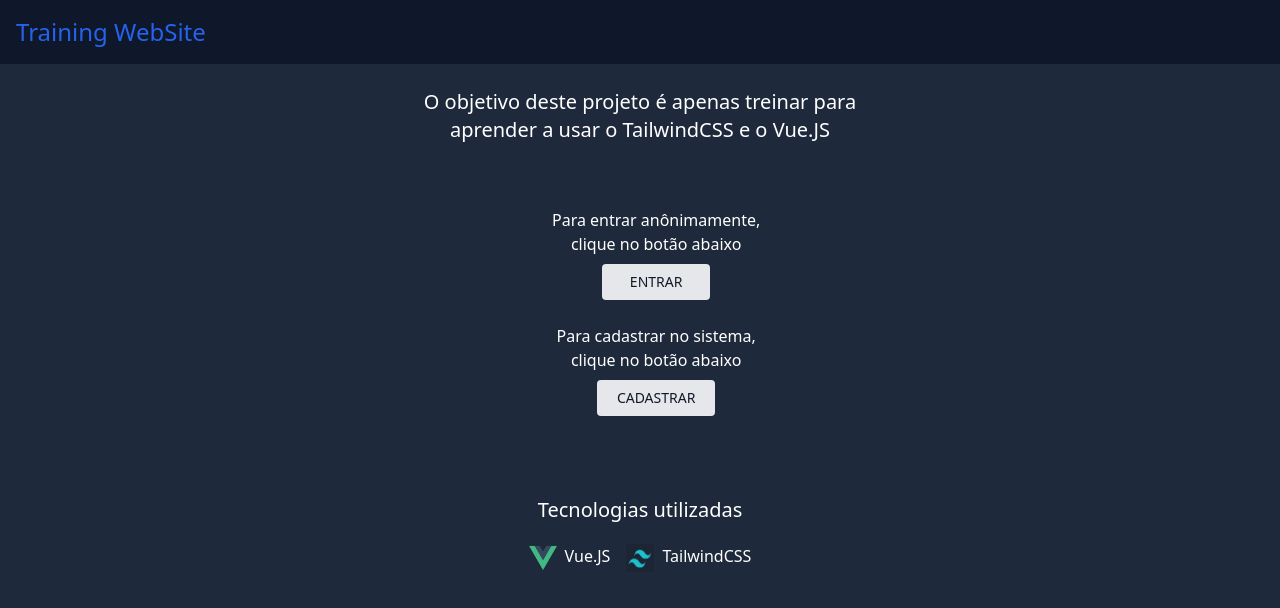
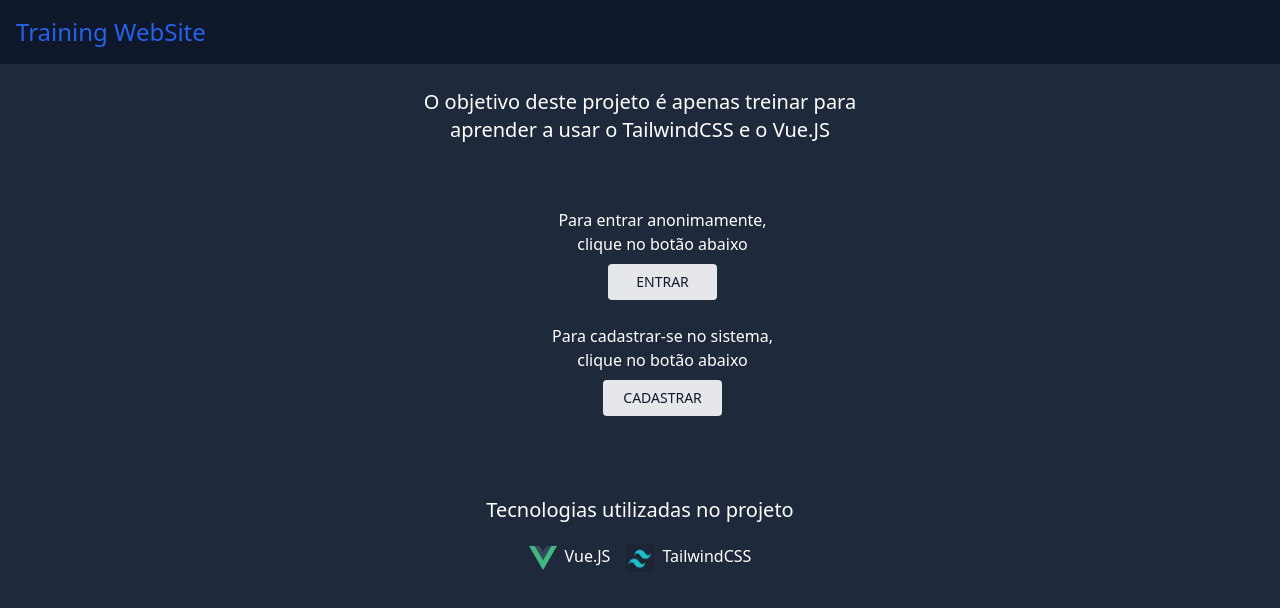
Before and after one commit to giliolizera/Training, a Vue app: page / in a window 1280 px wide. Shown: the top 608 px of the page. Built offline with nearby package versions, Linux system fonts and the light colour scheme; what maska would draw is missing.

Commit message:
feat: improve login and site view

```diff
--- a/src/components/Login.vue
+++ b/src/components/Login.vue
@@ -1,7 +1,7 @@
 <template>
    <div class="w-full bg-slate-900">
       <router-link to="/">
-         <button class="text-blue-600 bg-slate-900 font-medium w-auto text-3xl flex p-4 justify-start">
+         <button class="text-blue-600 bg-slate-900 font-medium w-auto text-2xl flex p-4 justify-start">
             Training WebSite
          </button>
       </router-link>
--- a/src/components/Site.vue
+++ b/src/components/Site.vue
@@ -13,7 +13,7 @@
             <div class="inline-flex p-10">
                <div class="ml-24">
                   <div class="text-center font-medium mt-6">
-                     Para entrar anônimamente, <br> clique no botão abaixo
+                     Para entrar anonimamente, <br> clique no botão abaixo
                </div>
                <div class="flex justify-center mt-2">
                   <router-link to="/disclosure">
@@ -23,7 +23,7 @@
                   </router-link>
                </div>
                <div class="text-center font-medium mt-6">
-                  Para cadastrar no sistema, <br> clique no botão abaixo
+                  Para cadastrar-se no sistema, <br> clique no botão abaixo
                </div>
                <div class="flex justify-center mt-2">
                   <router-link to="/login">
@@ -36,7 +36,7 @@
          </div>
 
          <div class="flex justify-center text-xl mb-5 font-medium mt-10">
-            Tecnologias utilizadas
+            Tecnologias utilizadas no projeto
          </div>
          <div class="flex justify-center mt-2">
             <div class="inline-flex space-x-2">
```
